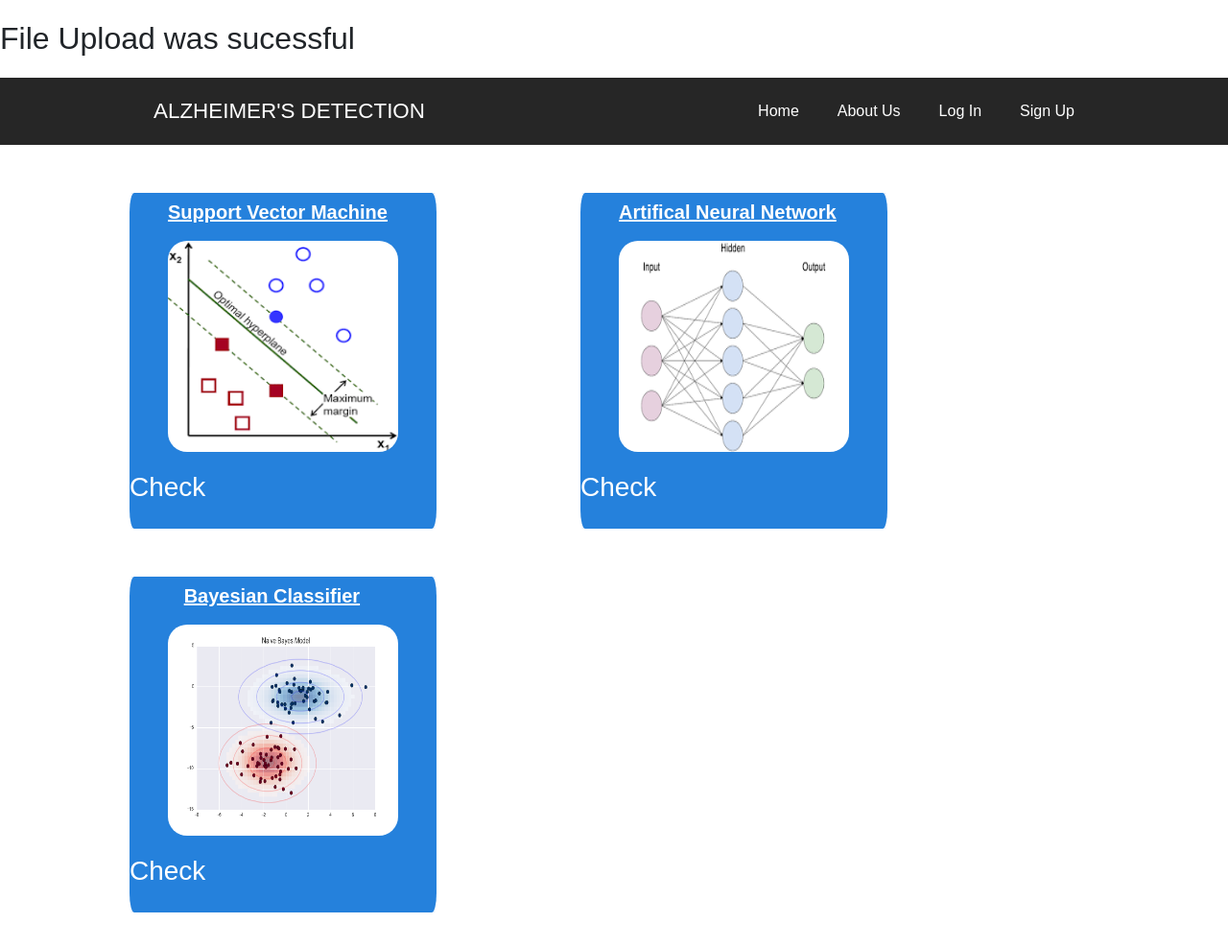
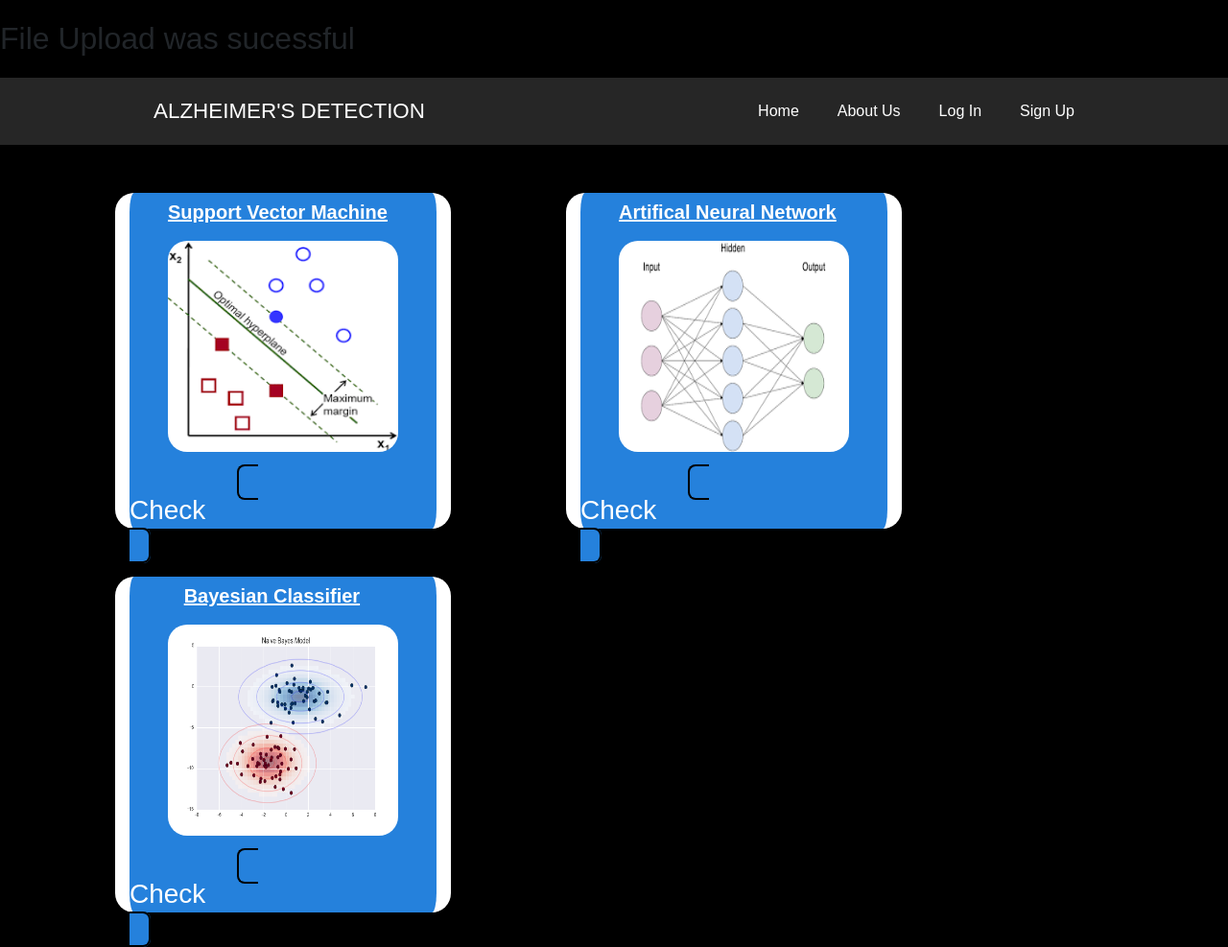
Before and after one commit to karthik1802/finalProject, a Flask app: page /cat in a window 1280 px wide. Shown: the whole page at 96% size. Before the commit the page ends 951 px from the top, so only its background shows below. Run offline with Flask 2, Linux system fonts and the light colour scheme; some libraries are stand-ins or nearby versions.

Commit message:
some changes

```diff
--- a/app/routes.py
+++ b/app/routes.py
@@ -169,7 +169,7 @@
     #####RESULTS######
     # best_parameters: {'batch_size': 1, 'epochs': 100, 'optimizer': 'rmsprop'}
 
-    # best_accuracy: 0.978021978022
+    # best_accuracy: 0.958021978022
 
 
     classifier = Sequential() # Initialising the ANN
--- a/app/static/css/style.css
+++ b/app/static/css/style.css
@@ -1,6 +1,6 @@
 body
 {
-  background-color: white;
+  background-color: black;
   font-family: Arial, Helvetica, sans-serif;
 }
 
--- a/app/templates/category.html
+++ b/app/templates/category.html
@@ -26,7 +26,7 @@
       <div class="nav-mobile"><a id="nav-toggle" href="#!"><span></span></a></div>
       <ul class="nav-list">
         <li>
-          <a href="#!">Home</a>
+          <a href="{{url_for('index')}}">Home</a>
         </li>
         <li>
           <a href="#!">About Us</a>
@@ -48,21 +48,21 @@
     <b><u>Support Vector Machine</u></b>
   </div>
   <img  class="img1" src="/static/download.png">
-  <a href="{{url_for('svm')}}" style="color: white"><h3>Check</h3></a>
+  <a href="{{url_for('svm')}}" style="color: white" class="check"><h3>Check</h3></a>
 </div>
 <div class="category">
   <div class="category1">
     <b><u>Artifical Neural Network</u></b>
   </div>
   <img  class="img1" src="/static/download (1).png">
-  <a href="{{url_for('ann')}}" style="color: white"><h3>Check</h3></a>
+  <a href="{{url_for('ann')}}" style="color: white" class="check"><h3>Check</h3></a>
 </div>
 <div class="category">
   <div class="category1">
     <b>&nbsp;&nbsp;&nbsp;<u>Bayesian Classifier</u></b>
   </div>
   <img  class="img1" src="/static/download (2).png">
-  <a href="{{url_for('bayesian')}}" style="color: white"><h3>Check</h3></a>
+  <a href="{{url_for('bayesian')}}" style="color: white" class="check"><h3>Check</h3></a>
 </div>
 
 </body>
--- a/app/templates/index.html
+++ b/app/templates/index.html
@@ -28,7 +28,7 @@
         <div class="nav-mobile"><a id="nav-toggle" href="#!"><span></span></a></div>
         <ul class="nav-list">
           <li>
-            <a href="#!">Home</a>
+            <a href="{{url_for('index')}}">Home</a>
           </li>
           <li>
             <a href="#!">About Us</a>
--- a/app/templates/table.html
+++ b/app/templates/table.html
@@ -26,7 +26,7 @@
       <div class="nav-mobile"><a id="nav-toggle" href="#!"><span></span></a></div>
       <ul class="nav-list">
         <li>
-          <a href="#!">Home</a>
+          <a href="{{url_for('index')}}">Home</a>
         </li>
         <li>
           <a href="#!">About Us</a>
@@ -42,8 +42,8 @@
     </nav>
   </div>
 </section>
-<h1>Model Trained and predicted is <b>{{model}}</b></h1>
-<h3>Accuracy of the model is : {{accur}}</h3>
+<h1 style="color:white">Model Trained and predicted is <b>{{model}}</b></h1>
+<h3 style="color:white">Accuracy of the model is : {{accur}}</h3>
 
 <table>
   <tr>
```
Also changed, not shown: app/templates/ann.html (+3 -4 lines).
